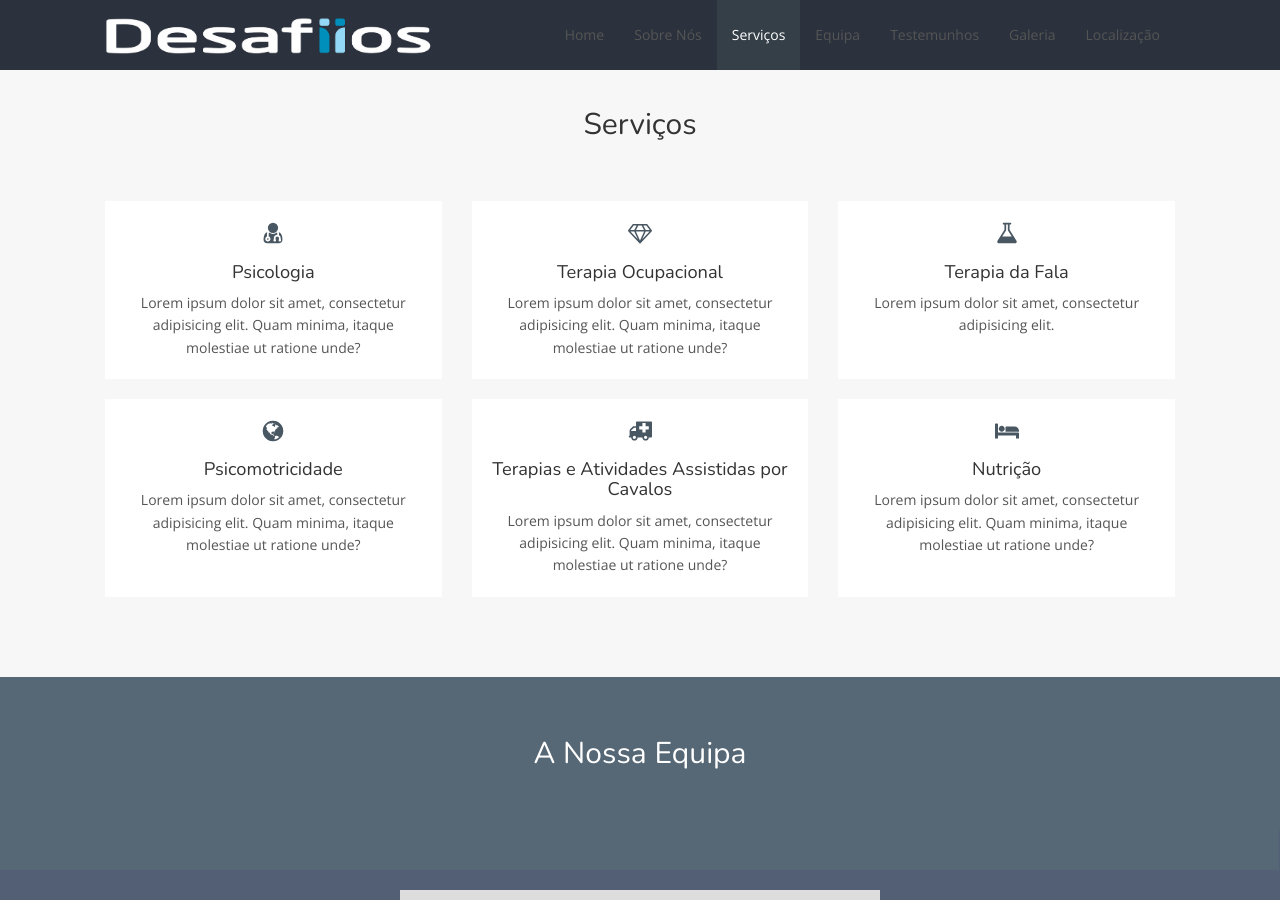
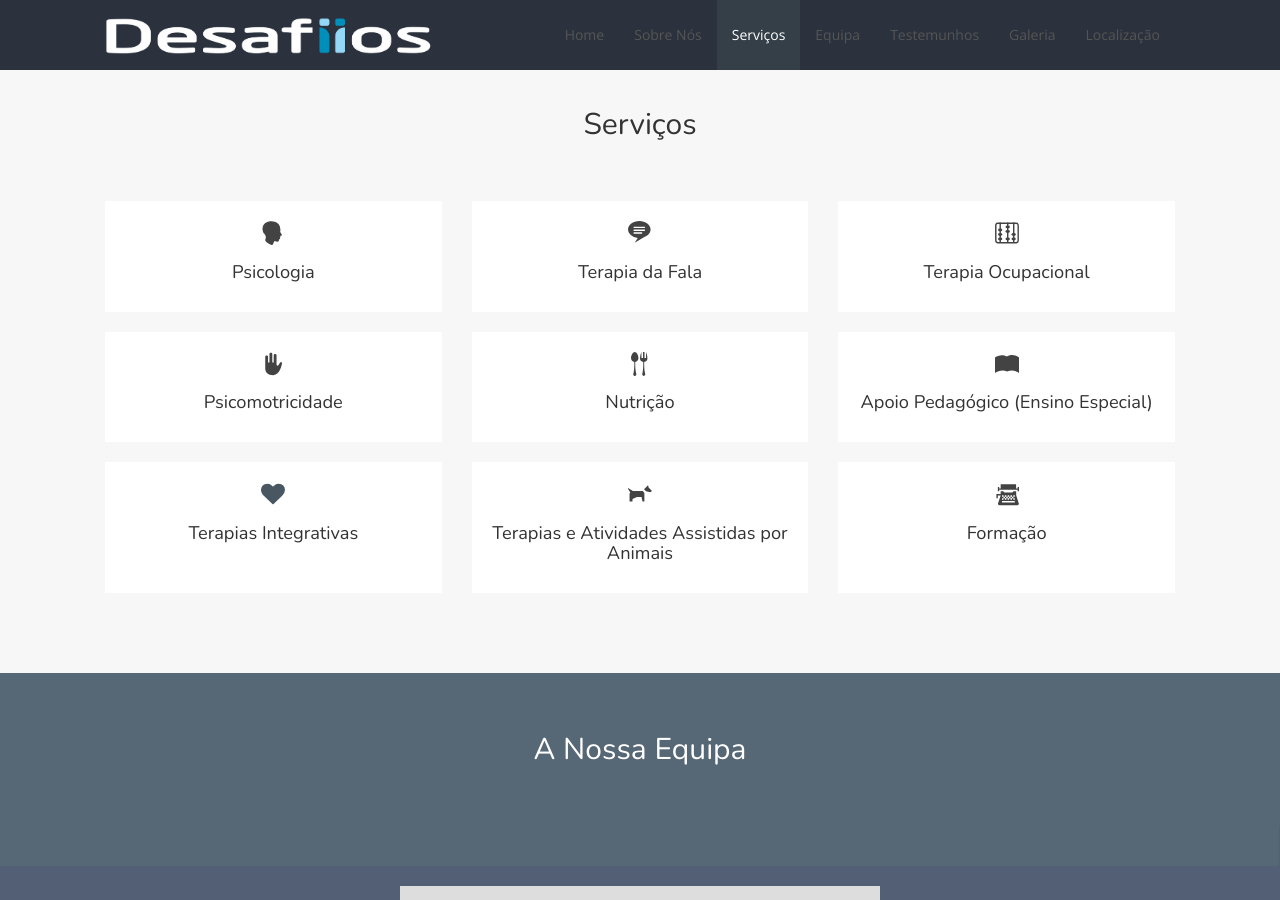
Before and after one commit to desafiios/desafiios.com, a Jekyll site: the page built from index.html, in a window 1280 px wide and 900 px high, scrolled down 1349 px. Built offline with Jekyll 4.4.1, drawn with Linux system fonts in a browser that asks for light colours; nearby versions of some CDN libraries.

Commit message:
treatments update

```diff
--- a/_data/treatments.yml
+++ b/_data/treatments.yml
@@ -1,23 +1,35 @@
-- icon: icon-user-md
+- icon: icon-head
   title: Psicologia
-  description: Lorem ipsum dolor sit amet, consectetur adipisicing elit. Quam minima, itaque molestiae ut ratione unde?
+  description:
 
-- icon: icon-diamond
+- icon: icon-bubble-message
+  title: Terapia da Fala
+  description:
+
+- icon: icon-abacus
   title: Terapia Ocupacional
-  description: Lorem ipsum dolor sit amet, consectetur adipisicing elit. Quam minima, itaque molestiae ut ratione unde?
+  description:
 
-- icon: icon-flask
-  title: Terapia da Fala
-  description: Lorem ipsum dolor sit amet, consectetur adipisicing elit.
+- icon: icon-hand
+  title: Psicomotricidade
+  description:
 
-- icon: icon-globe
-  title: Psicomotricidade
-  description: Lorem ipsum dolor sit amet, consectetur adipisicing elit. Quam minima, itaque molestiae ut ratione unde?
+- icon: icon-spoon-fork
+  title: Nutrição
+  description:
 
-- icon: icon-ambulance
-  title: Terapias e Atividades Assistidas por Cavalos
-  description: Lorem ipsum dolor sit amet, consectetur adipisicing elit. Quam minima, itaque molestiae ut ratione unde?
+- icon: icon-book
+  title: Apoio Pedagógico (Ensino Especial)
+  description:
 
-- icon: icon-bed
-  title: Nutrição
-  description: Lorem ipsum dolor sit amet, consectetur adipisicing elit. Quam minima, itaque molestiae ut ratione unde?
+- icon: icon-heart
+  title: Terapias Integrativas
+  description:
+
+- icon: icon-dog
+  title: Terapias e Atividades Assistidas por Animais
+  description:
+
+- icon: icon-typewriter
+  title: Formação
+  description:
```
Also changed, not shown: _includes/svg-defs.svg.
